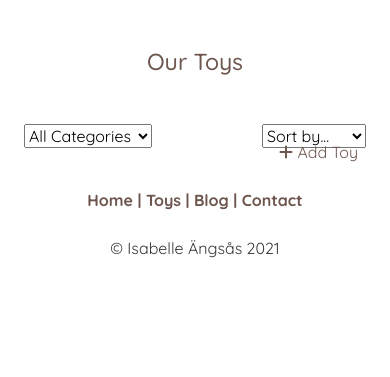
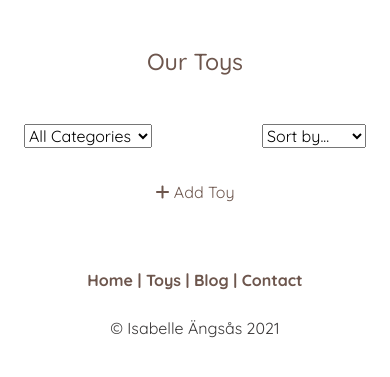
Before and after one commit to mmmangooo/Milestone-Project4, a Django app: page /toys/ in a window 390 px wide. Shown: the part 56-433 px from the top of the page. Run offline with Django 3.2, Linux system fonts and the light colour scheme; the visitor is signed in with stand-in values (Sample User, id 1); data that the repository does not hold is empty; some libraries are stand-ins or nearby versions.

Commit message:
Fixed responsiveness and contrasts

```diff
--- a/static/css/base.css
+++ b/static/css/base.css
@@ -33,9 +33,12 @@ h1 {
 }
 
 h2 {
-	color: #CAEF84;
+    color: #CAEF84;
 	font-family: 'Roboto Condensed', sans-serif;
 	font-size: 1.4rem;
+    font-weight: bold;
+    -webkit-filter: drop-shadow(0.1rem 0.1rem 0.4rem #383636);
+	filter: drop-shadow(0.1rem 0.1rem 0.4rem #383636);
 }
 
 h3,
@@ -79,13 +82,14 @@ p {
 
 .submit-btn {
 	background-color: #8CC63F;
-	color: #fff !important;
+	color: #ffffff !important;
 	border: none;
 	-webkit-filter: drop-shadow(0.1rem 0.2rem 0.4rem #46454533);
 	filter: drop-shadow(0.1rem 0.2rem 0.4rem #46454533);
 	margin: 1rem !important;
 	padding: .5rem 1rem;
 }
+
 
 .square-card {
 	padding: 2rem 2rem;
@@ -151,9 +155,6 @@ hr {
 
 /*-------------------------Navigation bar and header banner */
 
-.navbar {
-	overflow-x: hidden !important;
-}
 
 .nav-link {
 	color: #6D564D !important;
@@ -275,9 +276,9 @@ hr {
 /*-------------------- All toys page */
 
 .add-toy-link {
-	position: absolute;
-	right: 2rem;
-	margin: 1rem 0 2rem 0;
+	margin: 2rem 0 4rem 0;
+    width: 100%;
+    float: left;
 }
 
 .toys-select-container {
--- a/templates/base.html
+++ b/templates/base.html
@@ -11,7 +11,8 @@
     <meta name="Description" content="This site offers a webshop providing environmentally friendly childrens's toys made from wood or rubber and free from all harmful substances.
 The site also contains a blog about common materials that children's toys are made fromn and how they impact the environment, guiding parents and others to more healthy choices when buying
 toys for their children" />
-
+    <!-- Favicon -->
+    <link rel="icon" href="{{ MEDIA_URL }}favicon.ico">
     {% endblock %}
 
 
--- a/templates/includes/nav.html
+++ b/templates/includes/nav.html
@@ -59,7 +59,7 @@
       <form class="d-flex" method="GET" action="{% url 'toys' %}">
 
         <input class="form-control nav-search-input" type="text" name="query"
-          placeholder="Search for toys" aria-label="Search">
+          placeholder="Search for toys" aria-label="Search" value="Search">
         <button class="btn" type="submit"> <span class="icon nav-icon"><i
               class="fas fa-search"></i></span></button>
       </form>
--- a/toys/templates/toys/toys.html
+++ b/toys/templates/toys/toys.html
@@ -6,7 +6,7 @@
 <div class="container-fluid mt-5">
   <h3>Our Toys</h3>
   <div class="container-fluid">
-     <div class="mt-5">
+     <div class="my-5">
         <!-- Selecting which category of toys to show on page -->
         <select id="category-selector" class="category-selector">
         <option value="reset" {% if categories == 'None_None' %} selected {% endif %}>All Categories</option>
@@ -27,20 +27,22 @@
         </select>
 
      </div>
+     <div class="my-2">
      <!-- Link to 'add toy'-form, only shown if the user is logged in with superuser credentials-->
      {% if request.user.is_superuser %}
      <a class="add-toy-link" href="{% url 'add_toy' %}"><span><i class="fas fa-plus"></i> Add Toy</span></a>
      {% endif %}
+   </div>
      <!-- Showing an informative text about the search results if the user has searched for a toy on the site. If not, this content is not shown -->
-     <div class="container">
+     <div class="container mt-3">
         {% if search_term %}
         <h3>You searched for '{{ search_term }}'. {{toys|length}} toys found:</h3>
         {% endif %}
-        <div class="row justify-content-center mt-3">
+        <div class="row justify-content-center mt-5">
            <!-- Showing toys in a card grid -->
            {% for toy in toys %}
-           <div class="col-12 col-md-6 col-xl-4 xxl-3 mt-5">
-              <div class="toy-card card">
+           <div class="col-12 col-md-6 col-xl-4 xxl-3 mt-3">
+              <div class="toy-card card mt-3">
                  {% if toy.image %} <img class="w-75 mx-auto" src="{{ toy.image.url }}" alt="{{ toy.name }}">
                  {% else %}
                  <img class="w-75 mx-auto" src="{{ MEDIA_URL }}no-image.png"
```
Also changed, not shown: blog/templates/blog/blog.html (+5 -5 lines), media/favicon.ico (added).
